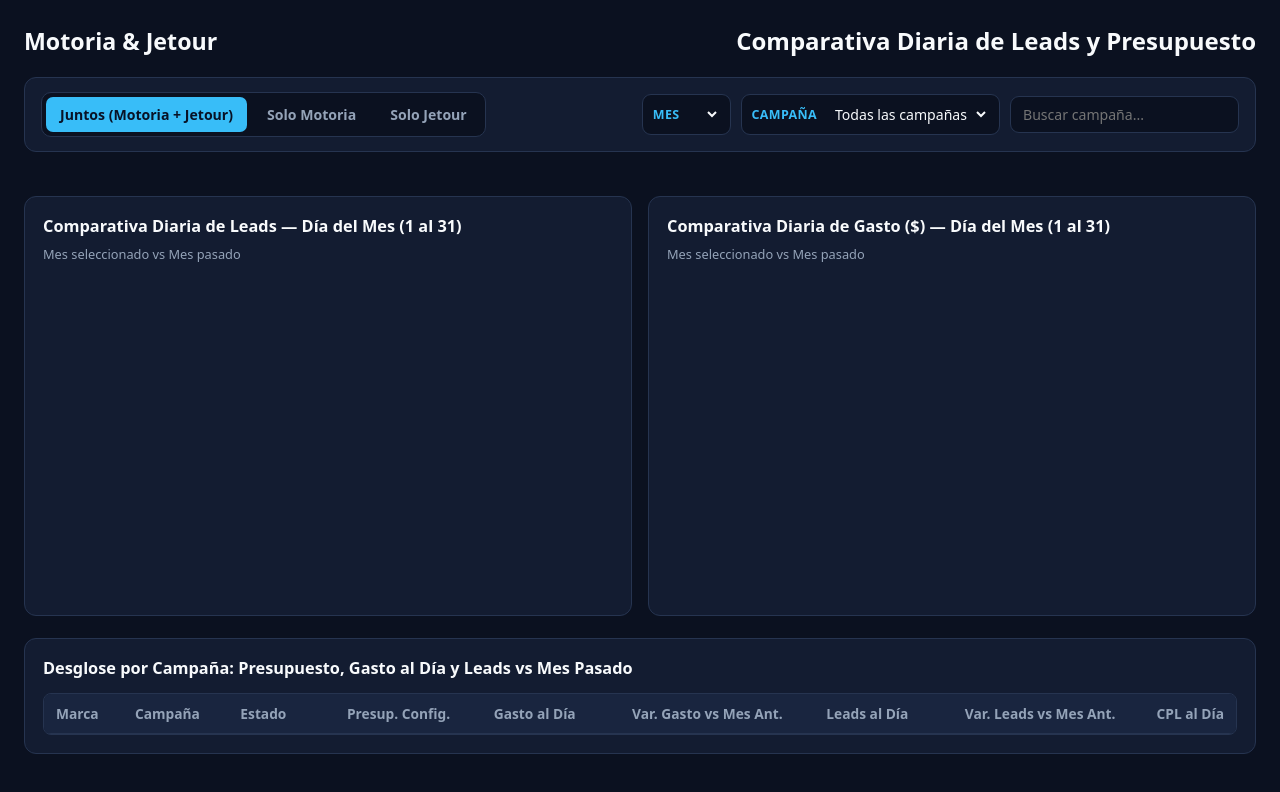
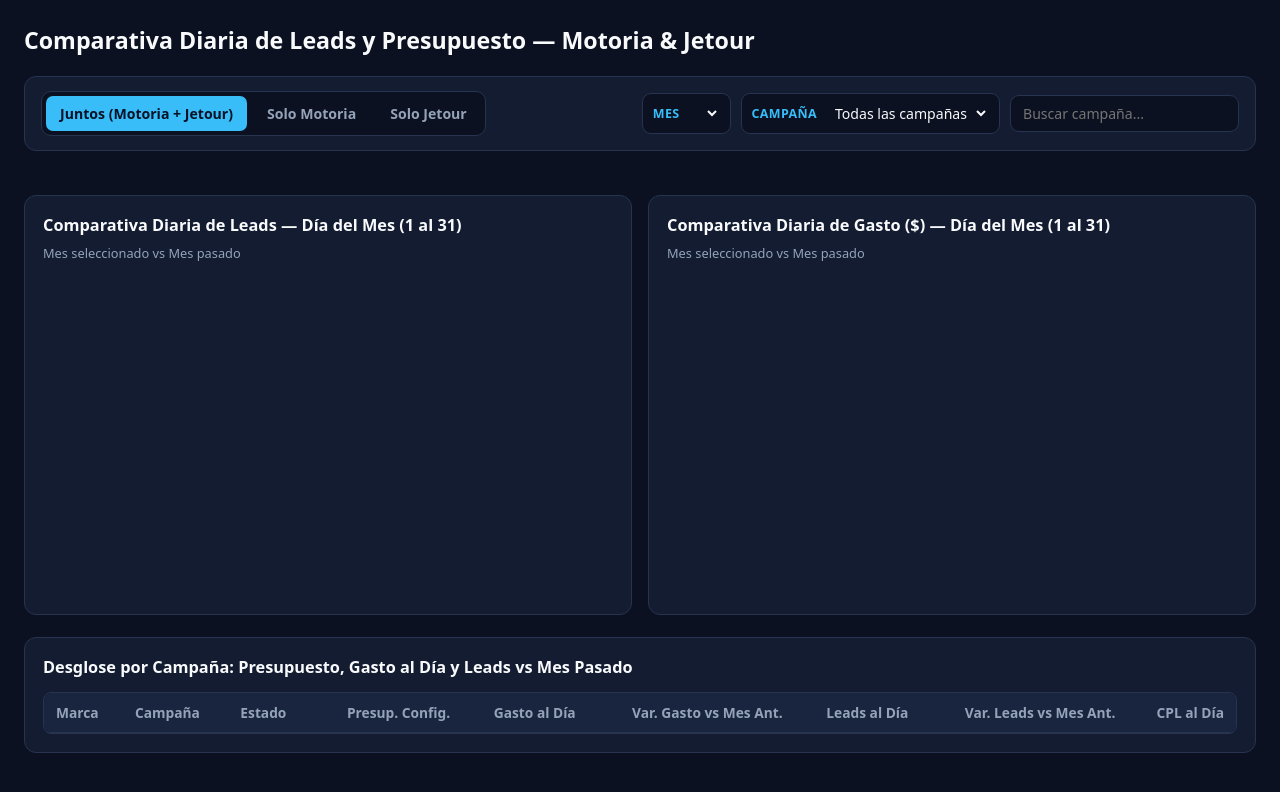
Before and after one commit to Nathylanding/motoria-dashboard, a plain HTML site: page index.html in a window 1280 px wide. Drawn offline with nearby package versions, Linux system fonts and the light colour scheme.

Commit message:
Update index.html

```diff
--- a/index.html
+++ b/index.html
@@ -127,9 +127,8 @@
 <body>
   <div class="container">
     <header>
-  <h1>Motoria &amp; Jetour</h1>
-  <h2>Comparativa Diaria de Leads y Presupuesto</h2>
-</header>
+      <h1>Comparativa Diaria de Leads y Presupuesto &mdash; Motoria &amp; Jetour</h1>
+    </header>
 
     <div class="toolbar">
       <div class="scope-group" id="scope-buttons">
```
